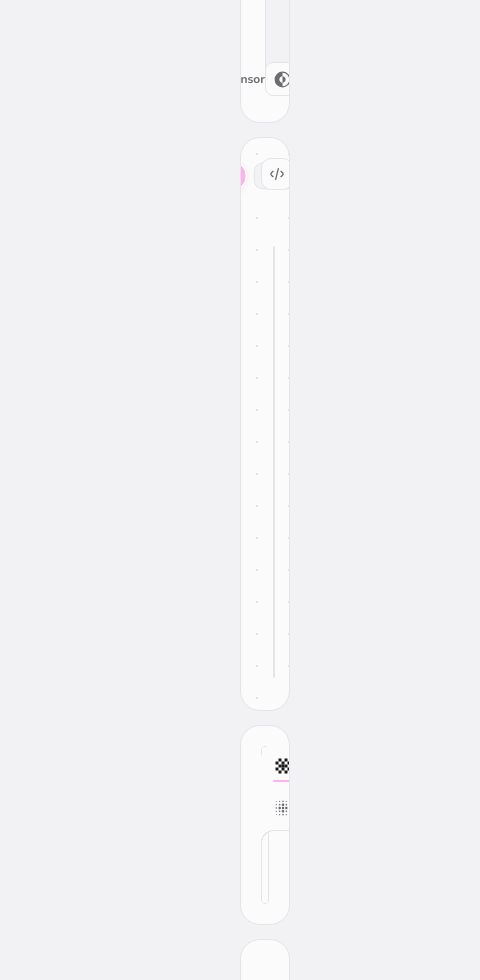
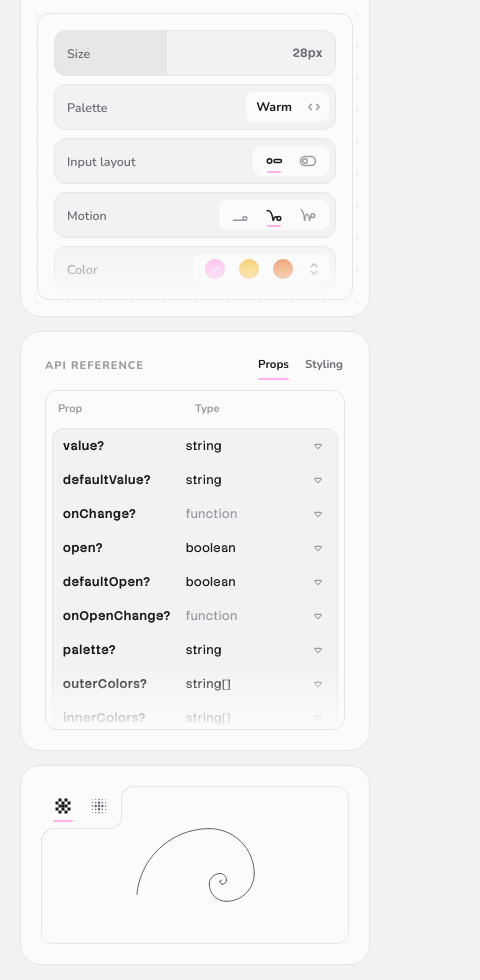
Before and after one commit to shivraj-roy/bloom-color-picker, a Next.js app in the folder apps/web/: page / in a window 390 px wide. Shown: the part 1020-2000 px from the top of the page, 480 px wide, since content can reach past the window. Built offline with nearby package versions, Linux system fonts and the light colour scheme.

Commit message:
Make the docs site responsive for mobile
Reorders the bento boxes, gives the playground code panel a vertical
slide variant below 900px, and fixes overlapping/runaway box heights
on the sidebar, playground, and api reference sections.

```diff
--- a/apps/web/app/globals.css
+++ b/apps/web/app/globals.css
@@ -1783,6 +1783,7 @@ body {
 @media (max-width: 900px) {
    .page {
       height: auto;
+      padding: 20px;
       overflow: auto;
    }
 
@@ -1799,11 +1800,51 @@ body {
       grid-row: auto;
    }
 
+   /* DOM order is sidebar, playground, flower-video, props-panel — reorder
+      so the api reference bento comes before the video bento on mobile. */
+   .sidebar {
+      order: 1;
+      /* reserve room for the absolutely-positioned sponsor/theme buttons —
+         on desktop the sidebar spans the full column height so they always
+         clear the flowing content, but on mobile the box shrinks to fit its
+         content and the buttons would otherwise sit on top of it. */
+      padding-bottom: 92px;
+   }
+
+   .playground {
+      order: 2;
+      /* a fixed height (not just min-height) is required here — the mobile
+         bento row is auto-sized, so without a definite height the
+         playground__content grid below has nothing to resolve its 100%
+         height against and balloons to fit all of its content instead of
+         splitting into two equal, scrollable halves. */
+      height: 640px;
+   }
+
+   .props-panel {
+      order: 3;
+      /* fixed height, not min-height — same reason as .playground above:
+         without a definite height the internal flex:1/min-height:0 scroll
+         chain has nothing to constrain against and grows to fit every row. */
+      height: 420px;
+   }
+
    .flower-video {
+      order: 4;
       min-height: 200px;
    }
 
    .playground__content {
       grid-template-columns: 1fr;
-   }
-}
+      grid-template-rows: 1fr 1fr;
+   }
+
+   .playground__settings {
+      padding: 16px;
+   }
+
+   .playground__settings-scroll {
+      padding: 16px;
+      gap: 8px;
+   }
+}
--- a/apps/web/components/playground.tsx
+++ b/apps/web/components/playground.tsx
@@ -1,6 +1,6 @@
 "use client";
 
-import { useLayoutEffect, useRef, useState } from "react";
+import { useEffect, useLayoutEffect, useRef, useState } from "react";
 import { AnimatePresence, motion } from "motion/react";
 import { bloomPalettes, BloomColorPicker, type BloomColorPickerPalette } from "bloom-color-picker";
 import "bloom-color-picker/style.css";
@@ -20,6 +20,7 @@ import { ToggleSelect } from "./toggle-select";
 const PALETTES = Object.keys(bloomPalettes) as BloomColorPickerPalette[];
 const SWATCH_COLORS = ["#FFB1EE", "#F7C13F", "#EE8440", "#B5D2F0", "#D4C0EC", "#F5C6CC"];
 const CODE_SPRING = { type: "spring" as const, stiffness: 320, damping: 30 };
+const MOBILE_QUERY = "(max-width: 900px)";
 
 export function Playground() {
    const [size, setSize] = usePersistedState("size", 28);
@@ -33,6 +34,15 @@ export function Playground() {
    const [showCode, setShowCode] = useState(false);
    const previewRef = useRef<HTMLDivElement>(null);
    const [centerOffset, setCenterOffset] = useState(0);
+   const [isMobile, setIsMobile] = useState(false);
+
+   useEffect(() => {
+      const mq = window.matchMedia(MOBILE_QUERY);
+      const update = () => setIsMobile(mq.matches);
+      update();
+      mq.addEventListener("change", update);
+      return () => mq.removeEventListener("change", update);
+   }, []);
 
    // The picker's swatch sits at its own true center, but the hex input hangs
    // off to the right (positioned outside the swatch's box so the bloom still
@@ -84,8 +94,8 @@ export function Playground() {
             animate={{
                top: 20,
                left: 20,
-               width: showCode ? "calc(50% - 40px)" : 32,
-               height: showCode ? "calc(100% - 40px)" : 32,
+               width: showCode ? (isMobile ? "calc(100% - 40px)" : "calc(50% - 40px)") : 32,
+               height: showCode ? (isMobile ? "calc(50% - 40px)" : "calc(100% - 40px)") : 32,
                borderRadius: showCode ? 12 : 10,
             }}
             transition={CODE_SPRING}
@@ -136,7 +146,10 @@ export function Playground() {
          <motion.div
             className="playground__content"
             initial={false}
-            animate={{ x: showCode ? "50%" : "0%" }}
+            animate={{
+               x: isMobile ? "0%" : showCode ? "50%" : "0%",
+               y: isMobile ? (showCode ? "50%" : "0%") : "0%",
+            }}
             transition={CODE_SPRING}
          >
             <div className="playground__preview" ref={previewRef}>
```
